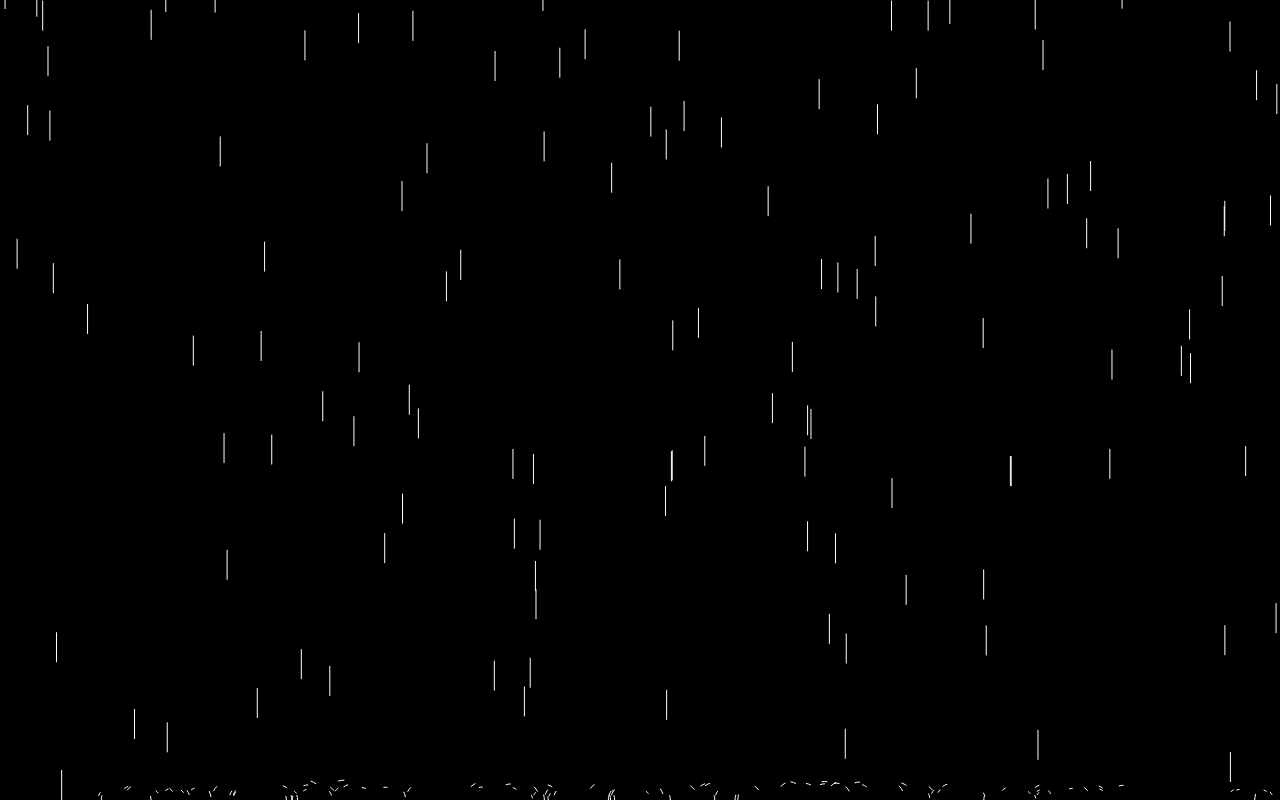
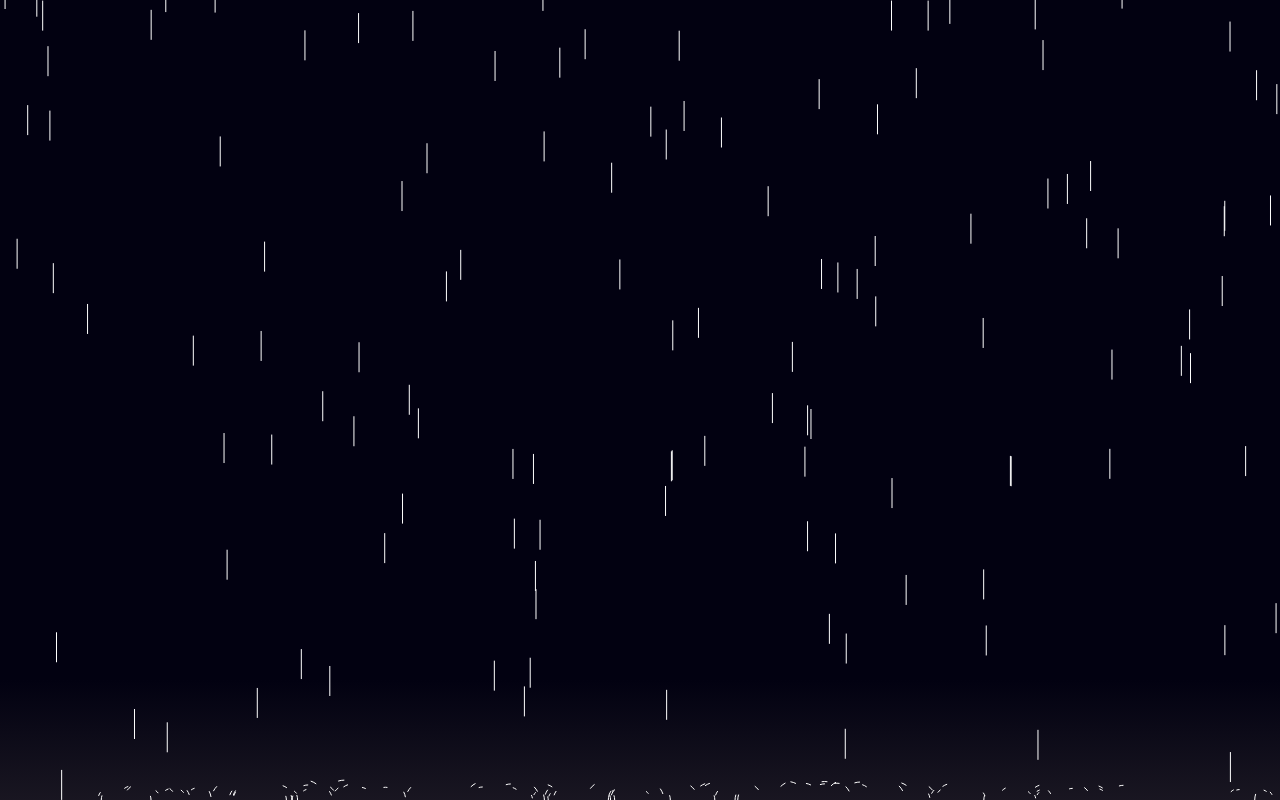
Before and after one commit to chris2733/canvasrain, a plain HTML site: page index.html in a window 1280 px wide. Drawn offline with Linux system fonts and the light colour scheme.

Commit message:
polishing colours

```diff
--- a/stuff.css
+++ b/stuff.css
@@ -8,7 +8,7 @@ html {
    width: 100vw;
    height: 100vh;
    overflow: hidden;
-   background: #000;
+   background: linear-gradient(to bottom, #020111 85%,#191621 100%);
 }
 
 canvas {
```
